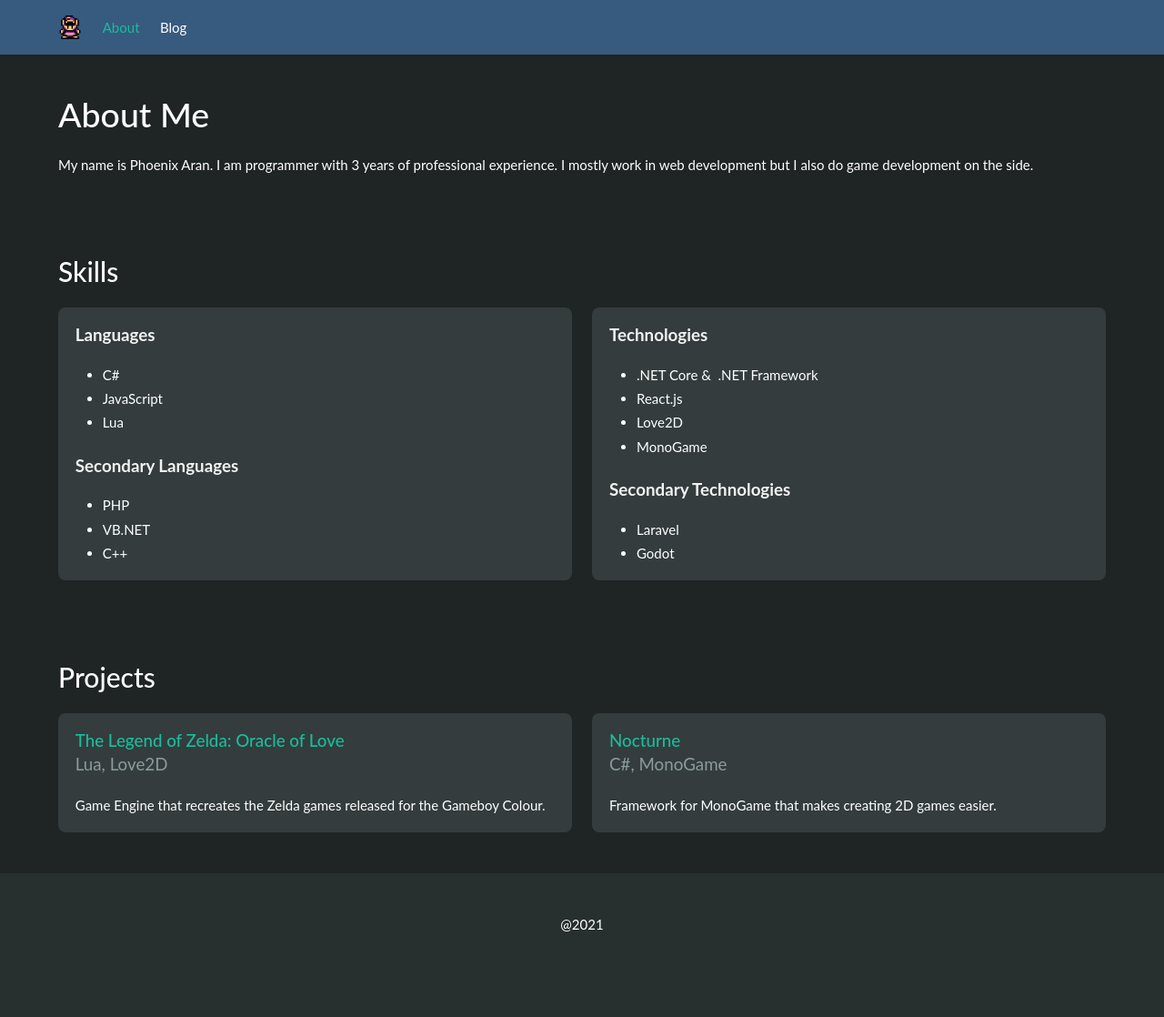
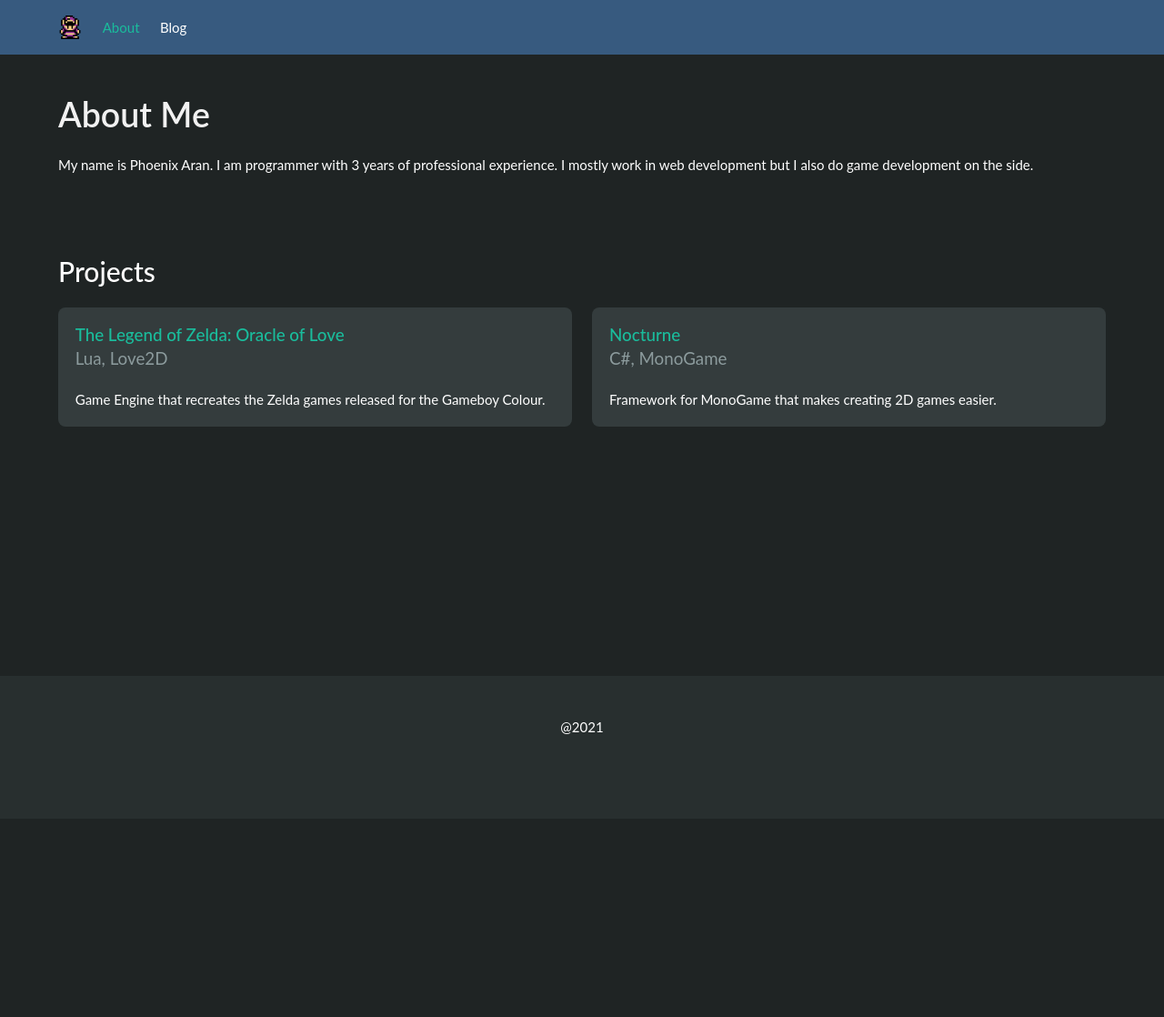
Before and after one commit to PhoenixAran/PhoenixAran.github.io, a Jekyll site: the page built from index.html, in a window 1280 px wide. Shown: the whole page at 91% size. Built offline with Jekyll 4.4.1, drawn with Linux system fonts in a browser that asks for light colours; after the commit the page ends 900 px from its top, so only the background shows below that.

```diff
--- a/_layouts/default.html
+++ b/_layouts/default.html
@@ -6,9 +6,28 @@
         <title>{{ page.title }}</title>
         <link rel="stylesheet" href="/assets/css/bulma.dark.min.css">
         <link rel="icon" href="/favicon.ico" sizes="any" type="image/ico">
+        <style>
+            html,
+            body {
+                min-height: 100vh;
+                display: flex;
+                flex-direction: column;
+            }
+            body > footer {
+                margin-top: auto;
+            }
+        </style>
     </head>
     <body>
         {% include navigation.html %}
         {{ content }}
+        <!-- Footer -->
+        <footer class="footer">
+            <div class="content has-text-centered">
+            <p>
+                @2021
+            </p>
+            </div>
+        </footer>
     </body>
 </html>
--- a/index.html
+++ b/index.html
@@ -4,57 +4,14 @@ title: About Me
 
 <section class="section">
     <div class="container">
+      <div class="content">
         <h1 class="title is-2">About Me</h1>
         <p>
-            My name is Phoenix Aran. I am programmer with 3 years of professional experience.
-            I mostly work in web development but I also do game development on the side.
+          My name is Phoenix Aran. I am programmer with 3 years of professional experience.
+          I mostly work in web development but I also do game development on the side.
         </p>
-    </div>
-</section>
-
-<!-- Skills -->
-<section class="section">
-  <div class="container">
-    <h2 class="title is-3">Skills</h2>
-    <div class="tile is-ancestor">
-      <div class="tile is-parent">
-        <article class="tile is-child box">
-          <div class="content">
-            <h3 class="title is-5 has-text-weight-bold">Languages</h3>
-            <ul>
-              <li>C#</li>
-              <li>JavaScript</li>
-              <li>Lua</li>
-            </ul>
-            <h3 class="title is-5 mt has-text-weight-bold">Secondary Languages</h3>
-            <ul>
-              <li>PHP</li>
-              <li>VB.NET</li>
-              <li>C++</li>
-            </ul>
-          </div>
-        </article>
-      </div>
-      <div class="tile is-parent">
-        <article class="tile is-child box">
-          <div class="content">
-            <h3 class="title is-5 has-text-weight-bold">Technologies</h3>
-            <ul>
-              <li>.NET Core &amp; &nbsp;.NET Framework</li>
-              <li>React.js</li>
-              <li>Love2D</li>
-              <li>MonoGame</li>
-            </ul>
-            <h3 class="title is-5 mt has-text-weight-bold">Secondary Technologies</h3>
-            <ul>
-              <li>Laravel</li>
-              <li>Godot</li>
-            </ul>
-          </div>
-        </article>
       </div>
     </div>
-  </div>
 </section>
 
 <!-- Projects -->
@@ -81,12 +38,3 @@ title: About Me
     </div>
   </div>
 </section>
-
-<!-- Footer -->
-<footer class="footer">
-  <div class="content has-text-centered">
-    <p>
-      @2021
-    </p>
-  </div>
-</footer>
```
Also changed, not shown: _posts/2021-01-17-player-state-machine.md (+6 -4 lines), _posts/2021-02-12-exposing-entity-attributes.md (added, +29 -0 lines), assets/images/entity_inspector.PNG (added).
